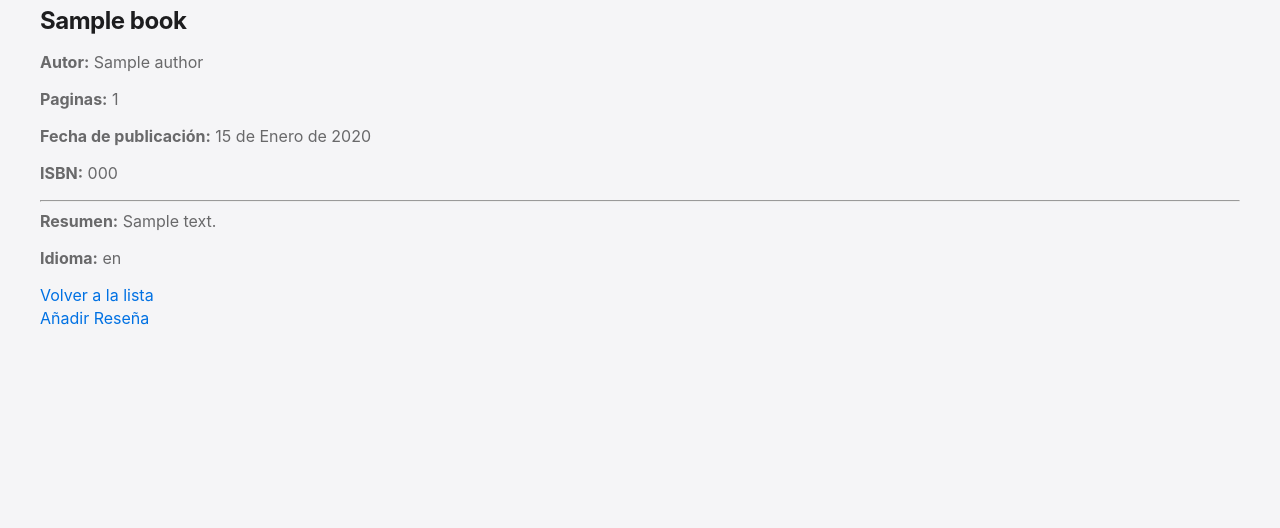
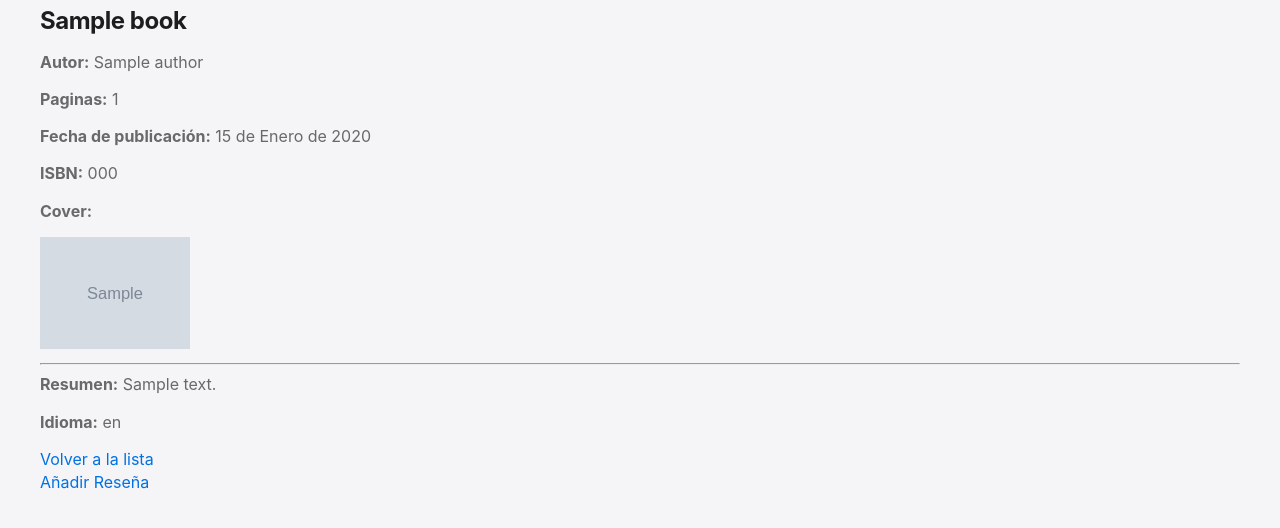
Before and after one commit to sebasio3k/playground_django, a Django app: page /minilibrary/book/1 in a window 1280 px wide. Shown: the part 240-768 px from the top of the page. Run offline with Django 5.2, Linux system fonts and the light colour scheme; a user stored in the database is signed in; tables that the repository leaves empty hold one stand-in row (values such as "Sample post"); grey boxes marked "Sample" are stand-in pictures.

Commit message:
upload files to book model

```diff
--- a/minilibrary/forms.py
+++ b/minilibrary/forms.py
@@ -1,5 +1,5 @@
 from django import forms
-from .models import Review
+from .models import Review, Book
 
 BAD_WORDS = ['malo', 'mugroso', 'estupido', 'wey', 'perro', 'mierda']
 
@@ -62,3 +62,37 @@ class ReviewForm(forms.ModelForm):
             if word in text.lower():
                 raise forms.ValidationError(f"El comentario contiene una palabra prohibida: {word}")
         return text
+
+
+
+class BookForm(forms.ModelForm):
+    class Meta:
+        model = Book
+        fields = ['title', 'author', 'genres', 'publication_date', 'isbn', 'pages', 'cover']
+        widgets = {
+            'title': forms.TextInput(attrs={'class': 'form-control'}),
+            'author': forms.Select(attrs={'class': 'form-control'}),
+            'genres': forms.SelectMultiple(attrs={'class': 'form-control'}),
+            'publication_date': forms.DateInput(attrs={'class': 'form-control', 'type': 'date'}),
+            'isbn': forms.TextInput(attrs={'class': 'form-control'}),
+            'pages': forms.NumberInput(attrs={'class': 'form-control', 'min': 1}),
+            'cover': forms.FileInput(attrs={'class': 'form-control'}),
+        }
+
+    def clean_cover(self):
+        cover = self.cleaned_data['cover']
+        max_size = 2 * 1024 * 1024
+        if cover:
+            if cover.size > max_size:
+                raise forms.ValidationError("El archivo de la portada debe ser menor de 2MB.")
+
+        if cover.content_type not in ['image/jpeg', 'image/png', 'image/gif']:
+            raise forms.ValidationError("El archivo de la portada debe ser una imagen.")
+
+        return cover
+
+    def clean_pages(self):
+        pages = self.cleaned_data['pages']
+        if pages < 1:
+            raise forms.ValidationError("El libro debe tener al menos 1 página.")
+        return pages
--- a/minilibrary/models.py
+++ b/minilibrary/models.py
@@ -23,6 +23,7 @@ class Book(models.Model):
     isbn = models.CharField(max_length=13, null=True, blank=True)
     genres = models.ManyToManyField(Genre, related_name='books')
     recommended_by = models.ManyToManyField(get_user_model(), through='Recommendation', related_name='recommendations')
+    cover = models.ImageField(upload_to='books/covers/', null=True, blank=True)
 
     class Meta:
         verbose_name = 'Libro'
@@ -48,7 +49,7 @@ class Review(models.Model):
     created_at = models.DateTimeField(auto_now_add=True)
 
     def __str__(self):
-        return f"{self.user} -> {self.book} - ({self.rating}⭐️/5⭐️) - {self.text}"
+        return f"{self.user} -> {self.book} - ({self.rating}/5⭐️) - {self.text}"
 
 class Loan(models.Model):
     user = models.ForeignKey(get_user_model(), on_delete=models.CASCADE, related_name='loans')
--- a/minilibrary/templates/minilibrary/book_detail.html
+++ b/minilibrary/templates/minilibrary/book_detail.html
@@ -17,10 +17,28 @@
 {% include 'includes/header.html' %}
     <h1>Book Detail</h1>
     <h2>{{book.title}}</h2>
-    <p><strong> Autor:</strong> {{book.author.name}}</p>
+    <p><strong>Autor:</strong> {{book.author.name}}</p>
+
     <p><strong>Paginas:</strong> {{book.pages}}</p>
     <p><strong>Fecha de publicación:</strong> {{book.publication_date}}</p>
     <p><strong>ISBN:</strong> {{book.isbn}}</p>
+    {% if book.cover %}
+        <p><strong>Cover:</strong></p>
+        <img
+            src="{% if book.cover %}{{ book.cover.url }}{% else %}{% static 'images/no_cover.jpg' %}{% endif %}"
+            alt="Portada de {{ book.title }}"
+            width="150"
+            onerror="this.onerror=null;this.src='{% static 'images/no_cover.jpg' %}';"
+        />
+    {% else %}
+    <p>Sin portada</p>
+        <img
+            src="{% if book.cover %}{{ book.cover.url }}{% else %}{% static 'images/no_cover.jpg' %}{% endif %}"
+            alt="Portada de {{ book.title }}"
+            width="150"
+            onerror="this.onerror=null;this.src='{% static 'images/no_cover.jpg' %}';"
+        />
+    {% endif %}
 
     {% if book.detail %}
         <hr>
--- a/minilibrary/urls.py
+++ b/minilibrary/urls.py
@@ -1,5 +1,7 @@
 from django.urls import path
 from . import views
+from django.conf import settings
+from django.conf.urls.static import static
 
 
 urlpatterns = [
@@ -10,6 +12,7 @@ urlpatterns = [
     path('hello-cbv', views.Hello.as_view(), name='hello-cbv'),
     path('', views.WelcomeView.as_view(), name='welcome'),
     path('books', views.BookListView.as_view(), name='book-list'),
+    path('books/add', views.add_book, name='add-book'),
     path('book/<int:pk>', views.BookDetailView.as_view(), name='book-detail'),
     path('book/<int:pk>/review', views.ReviewCreateView.as_view(), name='create-review'),
     path('book/<int:book_id>/review-update/<int:pk>', views.ReviewUpdateView.as_view(), name='update-review'),
@@ -17,3 +20,6 @@ urlpatterns = [
     path('home-middle', views.Home, name='home'),
     path('counter/', views.visit_counter, name='counter'),
 ]
+
+if settings.DEBUG:
+    urlpatterns += static(settings.MEDIA_URL, document_root=settings.MEDIA_ROOT)
--- a/minilibrary/views.py
+++ b/minilibrary/views.py
@@ -4,7 +4,7 @@ from django.shortcuts import render, redirect, get_object_or_404
 from minilibrary.models import Author, Book
 from django.db.models import Q, F
 from django.core.paginator import Paginator
-from .forms import ReviewSimpleForm, ReviewForm
+from .forms import BookForm, ReviewSimpleForm, ReviewForm
 from .models import Review
 from django.contrib.auth import get_user_model
 from django.contrib import  messages
@@ -286,3 +286,14 @@ def visit_counter(request):
     # request.session.set_expiry(15)
     # 300 = 5 min, 0 = close navigation, None = no expire
     return HttpResponse(f"You have visit this page {visits_count} times.")
+
+def add_book(request):
+    if request.method == 'POST':
+        form = BookForm(request.POST, request.FILES)
+        if form.is_valid():
+            form.save()
+            return redirect('book-list')
+    else:
+        form = BookForm()
+
+    return render(request, 'minilibrary/add_book.html', {'form': form})
--- a/playground/settings.py
+++ b/playground/settings.py
@@ -203,3 +203,6 @@ LOGIN_REDIRECT_URL = 'welcome'
 LOGOUT_REDIRECT_URL = 'login'
 
 LOGIN_URL = 'login'
+
+MEDIA_URL = '/media/'
+MEDIA_ROOT = os.path.join(BASE_DIR, 'media')
--- a/playground/urls.py
+++ b/playground/urls.py
@@ -14,10 +14,12 @@ Including another URLconf
     1. Import the include() function: from django.urls import include, path
     2. Add a URL to urlpatterns:  path('blog/', include('blog.urls'))
 """
+from django.conf import settings
 from django.contrib import admin
 from django.urls import path, include
 from .views import home
 from django.contrib.auth.views import LoginView, LogoutView
+from django.conf.urls.static import static
 
 urlpatterns = [
     path("", home, name="home"),
@@ -29,3 +31,6 @@ urlpatterns = [
     # path('logout/', LogoutView.as_view(next_page='registration/logout.html'), name='logout'),
     path('logout/', LogoutView.as_view(), name='logout'),
 ]
+
+if settings.DEBUG:
+    urlpatterns += static(settings.MEDIA_URL, document_root=settings.MEDIA_ROOT)
```
Also changed, not shown: minilibrary/templates/minilibrary/add_book.html (added, +31 -0 lines), minilibrary/templates/minilibrary/book_list.html (+12 -2 lines), minilibrary/migrations/0008_alter_book_options_book_cover.py (added), static/images/no_cover.jpg (added).
